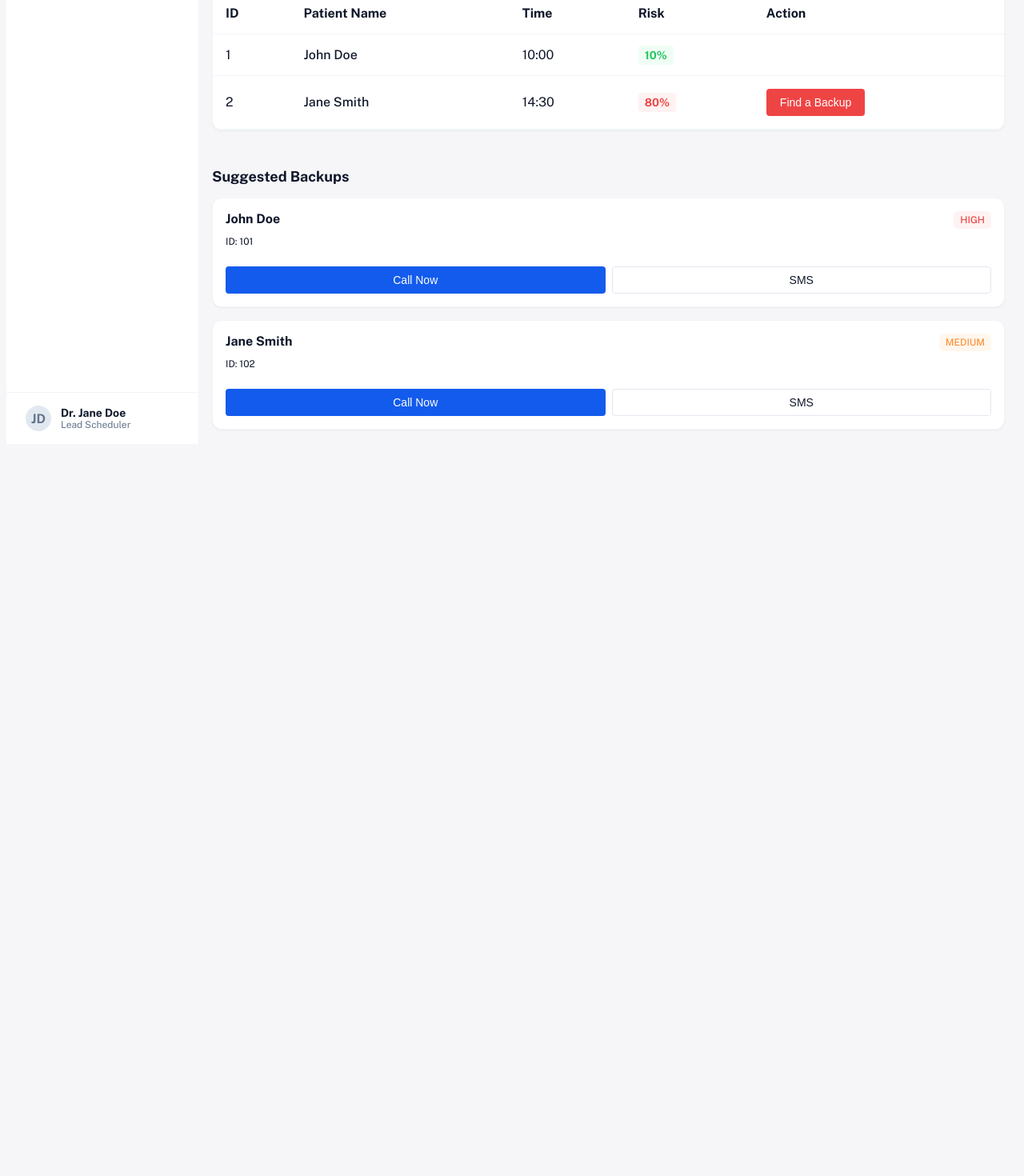
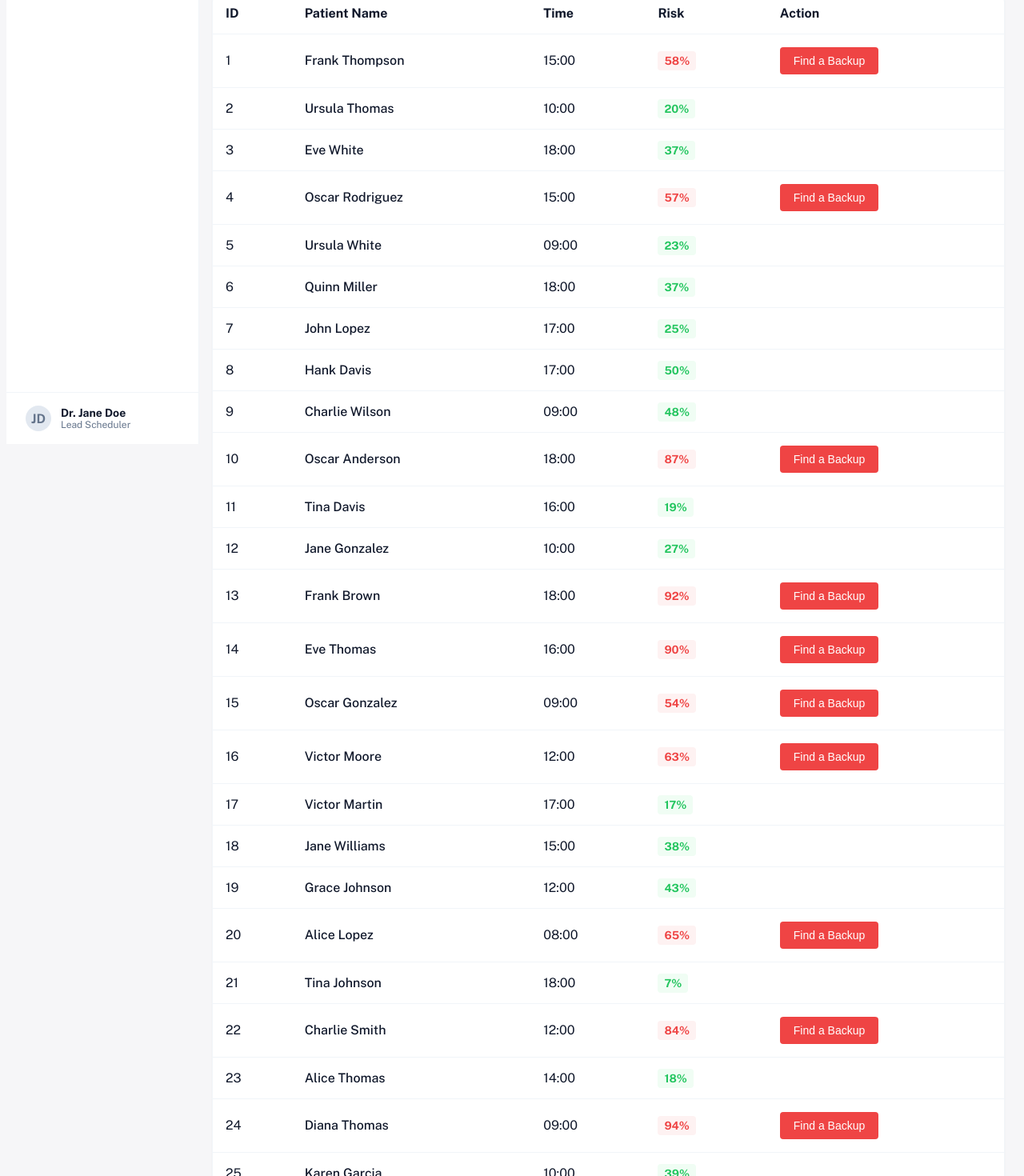
Before and after one commit to Kaanart/NoShowAgent, a React (Vite) app in the folder frontend/: page / in a window 1280 px wide. Shown: the part 253-1723 px from the top of the page at 80% size. Before the commit the page ends 846 px from the top, so only its background shows below. Built offline with nearby package versions, Linux system fonts and the light colour scheme.

Commit message:
chore(frontend): Add 25 mock patients data

```diff
--- a/frontend/src/App.tsx
+++ b/frontend/src/App.tsx
@@ -11,23 +11,230 @@ function App() {
 
   const [appointments] = useState([
     {
-      id: 1,
-      patient_name: "John Doe",
-      age: 30,
-      past_no_shows: 0,
-      risk_score: 0.1,
-      appointment_date: "2026-03-23",
-      appointment_time: "10:00"
+        "id": 1,
+        "patient_name": "Frank Thompson",
+        "age": 61,
+        "past_no_shows": 0,
+        "risk_score": 0.58,
+        "appointment_date": "2026-03-23",
+        "appointment_time": "15:00"
     },
     {
-      id: 2,
-      patient_name: "Jane Smith",
-      age: 25,
-      past_no_shows: 5,
-      risk_score: 0.8,
-      appointment_date: "2026-03-24",
-      appointment_time: "14:30"
+        "id": 2,
+        "patient_name": "Ursula Thomas",
+        "age": 36,
+        "past_no_shows": 2,
+        "risk_score": 0.2,
+        "appointment_date": "2026-03-24",
+        "appointment_time": "10:00"
     },
+    {
+        "id": 3,
+        "patient_name": "Eve White",
+        "age": 58,
+        "past_no_shows": 1,
+        "risk_score": 0.37,
+        "appointment_date": "2026-03-26",
+        "appointment_time": "18:00"
+    },
+    {
+        "id": 4,
+        "patient_name": "Oscar Rodriguez",
+        "age": 34,
+        "past_no_shows": 2,
+        "risk_score": 0.57,
+        "appointment_date": "2026-03-25",
+        "appointment_time": "15:00"
+    },
+    {
+        "id": 5,
+        "patient_name": "Ursula White",
+        "age": 26,
+        "past_no_shows": 0,
+        "risk_score": 0.23,
+        "appointment_date": "2026-03-26",
+        "appointment_time": "09:00"
+    },
+    {
+        "id": 6,
+        "patient_name": "Quinn Miller",
+        "age": 66,
+        "past_no_shows": 0,
+        "risk_score": 0.37,
+        "appointment_date": "2026-03-24",
+        "appointment_time": "18:00"
+    },
+    {
+        "id": 7,
+        "patient_name": "John Lopez",
+        "age": 57,
+        "past_no_shows": 1,
+        "risk_score": 0.25,
+        "appointment_date": "2026-03-24",
+        "appointment_time": "17:00"
+    },
+    {
+        "id": 8,
+        "patient_name": "Hank Davis",
+        "age": 73,
+        "past_no_shows": 1,
+        "risk_score": 0.5,
+        "appointment_date": "2026-03-23",
+        "appointment_time": "17:00"
+    },
+    {
+        "id": 9,
+        "patient_name": "Charlie Wilson",
+        "age": 43,
+        "past_no_shows": 0,
+        "risk_score": 0.48,
+        "appointment_date": "2026-03-23",
+        "appointment_time": "09:00"
+    },
+    {
+        "id": 10,
+        "patient_name": "Oscar Anderson",
+        "age": 56,
+        "past_no_shows": 0,
+        "risk_score": 0.87,
+        "appointment_date": "2026-03-26",
+        "appointment_time": "18:00"
+    },
+    {
+        "id": 11,
+        "patient_name": "Tina Davis",
+        "age": 37,
+        "past_no_shows": 0,
+        "risk_score": 0.19,
+        "appointment_date": "2026-03-25",
+        "appointment_time": "16:00"
+    },
+    {
+        "id": 12,
+        "patient_name": "Jane Gonzalez",
+        "age": 80,
+        "past_no_shows": 0,
+        "risk_score": 0.27,
+        "appointment_date": "2026-03-24",
+        "appointment_time": "10:00"
+    },
+    {
+        "id": 13,
+        "patient_name": "Frank Brown",
+        "age": 54,
+        "past_no_shows": 5,
+        "risk_score": 0.92,
+        "appointment_date": "2026-03-27",
+        "appointment_time": "18:00"
+    },
+    {
+        "id": 14,
+        "patient_name": "Eve Thomas",
+        "age": 48,
+        "past_no_shows": 2,
+        "risk_score": 0.9,
+        "appointment_date": "2026-03-23",
+        "appointment_time": "16:00"
+    },
+    {
+        "id": 15,
+        "patient_name": "Oscar Gonzalez",
+        "age": 55,
+        "past_no_shows": 5,
+        "risk_score": 0.54,
+        "appointment_date": "2026-03-27",
+        "appointment_time": "09:00"
+    },
+    {
+        "id": 16,
+        "patient_name": "Victor Moore",
+        "age": 55,
+        "past_no_shows": 1,
+        "risk_score": 0.63,
+        "appointment_date": "2026-03-24",
+        "appointment_time": "12:00"
+    },
+    {
+        "id": 17,
+        "patient_name": "Victor Martin",
+        "age": 55,
+        "past_no_shows": 2,
+        "risk_score": 0.17,
+        "appointment_date": "2026-03-26",
+        "appointment_time": "17:00"
+    },
+    {
+        "id": 18,
+        "patient_name": "Jane Williams",
+        "age": 57,
+        "past_no_shows": 2,
+        "risk_score": 0.38,
+        "appointment_date": "2026-03-26",
+        "appointment_time": "15:00"
+    },
+    {
+        "id": 19,
+        "patient_name": "Grace Johnson",
+        "age": 30,
+        "past_no_shows": 0,
+        "risk_score": 0.43,
+        "appointment_date": "2026-03-24",
+        "appointment_time": "12:00"
+    },
+    {
+        "id": 20,
+        "patient_name": "Alice Lopez",
+        "age": 76,
+        "past_no_shows": 0,
+        "risk_score": 0.65,
+        "appointment_date": "2026-03-26",
+        "appointment_time": "08:00"
+    },
+    {
+        "id": 21,
+        "patient_name": "Tina Johnson",
+        "age": 37,
+        "past_no_shows": 0,
+        "risk_score": 0.07,
+        "appointment_date": "2026-03-24",
+        "appointment_time": "18:00"
+    },
+    {
+        "id": 22,
+        "patient_name": "Charlie Smith",
+        "age": 24,
+        "past_no_shows": 2,
+        "risk_score": 0.84,
+        "appointment_date": "2026-03-26",
+        "appointment_time": "12:00"
+    },
+    {
+        "id": 23,
+        "patient_name": "Alice Thomas",
+        "age": 71,
+        "past_no_shows": 0,
+        "risk_score": 0.18,
+        "appointment_date": "2026-03-23",
+        "appointment_time": "14:00"
+    },
+    {
+        "id": 24,
+        "patient_name": "Diana Thomas",
+        "age": 27,
+        "past_no_shows": 0,
+        "risk_score": 0.94,
+        "appointment_date": "2026-03-24",
+        "appointment_time": "09:00"
+    },
+    {
+        "id": 25,
+        "patient_name": "Karen Garcia",
+        "age": 70,
+        "past_no_shows": 1,
+        "risk_score": 0.39,
+        "appointment_date": "2026-03-25",
+        "appointment_time": "10:00"
+    }
   ]);
 
   const [waitlistPatients] = useState([
```
